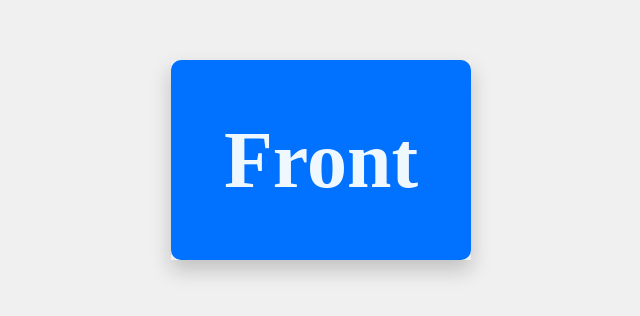
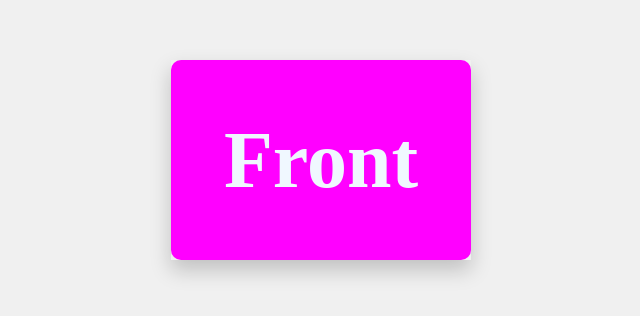
Before and after one commit to Shashank13-02/Adding-Transitions, a plain HTML site: page index.html in a window 1280 px wide. Shown: the part 240-556 px from the top of the page, without its empty margins (319-959 px from the left). Drawn offline with Linux system fonts and the light colour scheme.

Commit message:
Change color of front card

```diff
--- a/styles.css
+++ b/styles.css
@@ -36,7 +36,7 @@ body{
     border-radius: 10px;
 }
 .card-front{
-    background-color: #0072ff;
+    background-color: #ff00ff;
 }
 .card-back{
     background-color: #63bc15;
```
